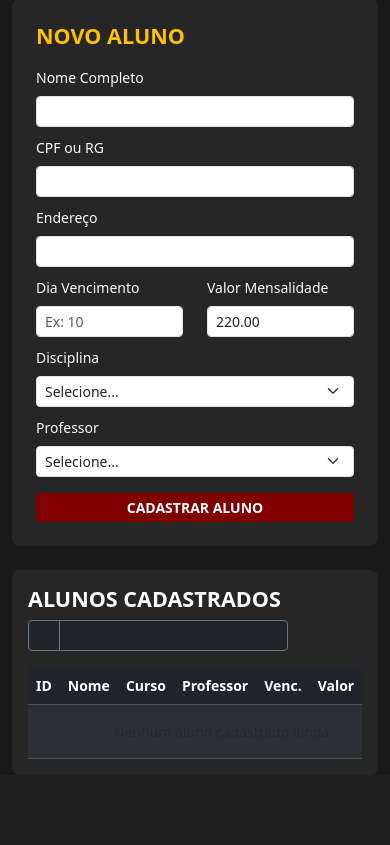
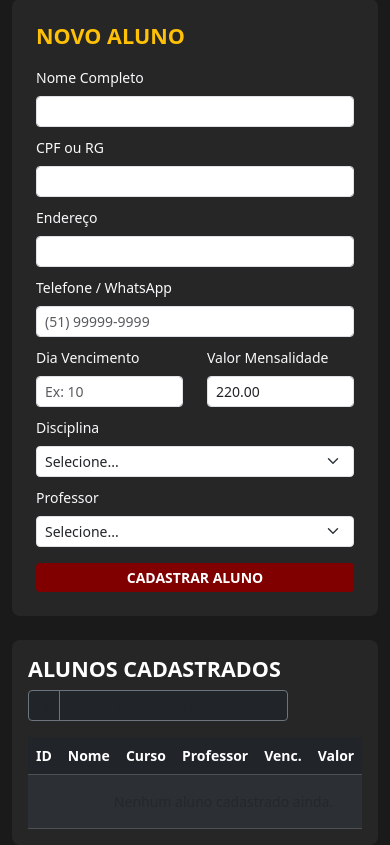
Before and after one commit to brunomoura88/music-school-manager, a Flask app: page /alunos in a window 390 px wide. Shown: the part 131-976 px from the top of the page. Before the commit the page ends 890 px from the top, so only its background shows below. Run offline with Flask 3, Linux system fonts and the light colour scheme; the visitor is signed in with stand-in values (Sample User, id 1); data that the repository does not hold is empty; some libraries are stand-ins or nearby versions.

Commit message:
Add phone input field to alunos.html

```diff
--- a/templates/alunos.html
+++ b/templates/alunos.html
@@ -42,6 +42,10 @@
                         <div class="mb-2">
                             <label class="form-label text-light small">Endereço</label>
                             <input type="text" class="form-control form-control-sm" name="endereco">
+                        </div>
+                        <div class="mb-2">
+                            <label class="form-label text-light small">Telefone / WhatsApp</label>
+                            <input type="text" class="form-control form-control-sm" name="telefone" placeholder="(51) 99999-9999">
                         </div>
                         <div class="row mb-2">
                             <div class="col">
```
